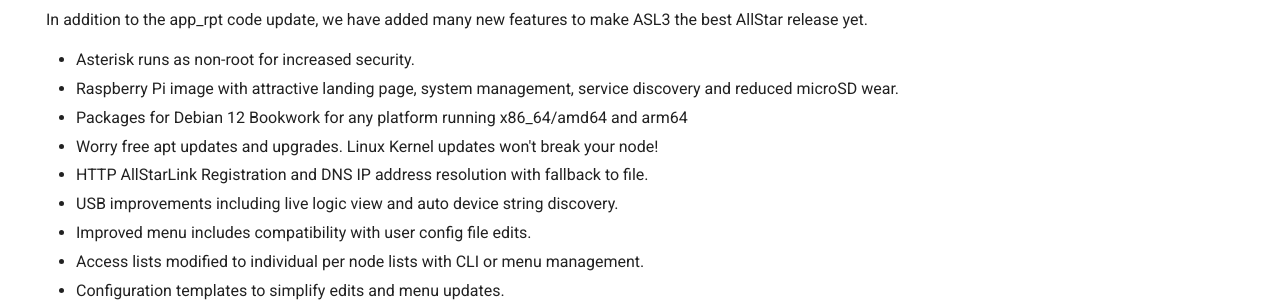
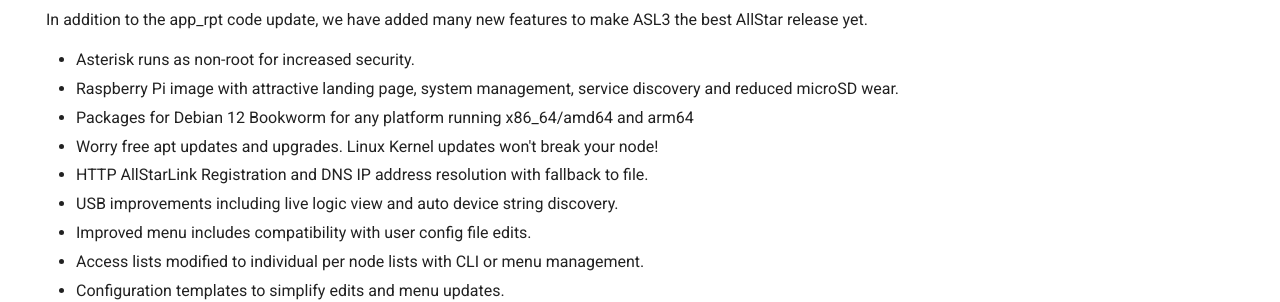
Before and after one commit to AllStarLink/ASL3-Manual, an MkDocs documentation site: the page built from docs/index.md, in a window 1280 px wide and 1244 px high. Shown: the part 725-1027 px from the top of the window. Built offline with MkDocs 1.6.1 and Material for MkDocs 9.7.7, drawn with Linux system fonts in a browser that asks for light colours.

Commit message:
Fix typo

```diff
--- a/docs/index.md
+++ b/docs/index.md
@@ -40,7 +40,7 @@
 
 - Asterisk runs as non-root for increased security.
 - Raspberry Pi image with attractive landing page, system management, service discovery and reduced microSD wear.
-- Packages for Debian 12 Bookwork for any platform running x86_64/amd64 and arm64
+- Packages for Debian 12 Bookworm for any platform running x86_64/amd64 and arm64
 - Worry free apt updates and upgrades. Linux Kernel updates won't break your node!
 - HTTP AllStarLink Registration and DNS IP address resolution with fallback to file.
 - USB improvements including live logic view and auto device string discovery.
```
